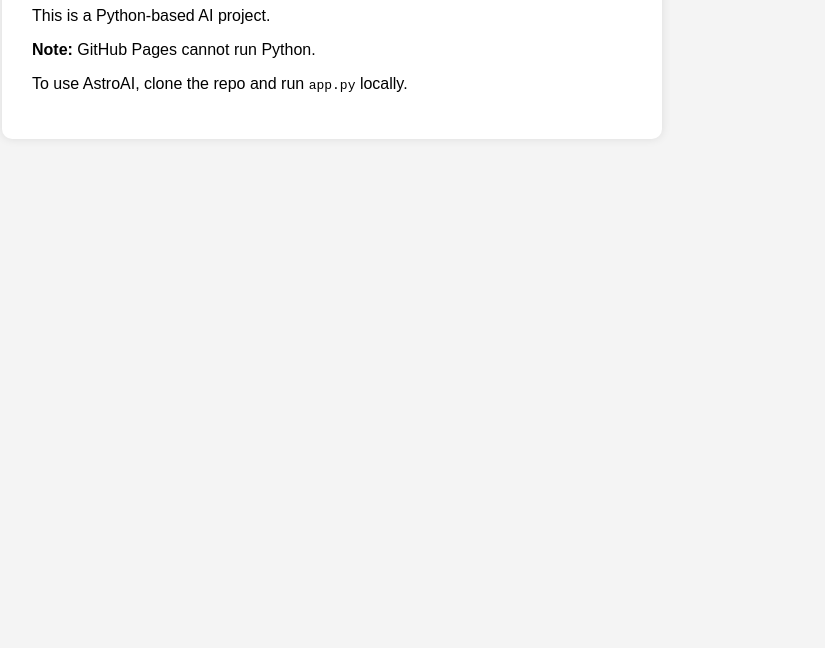
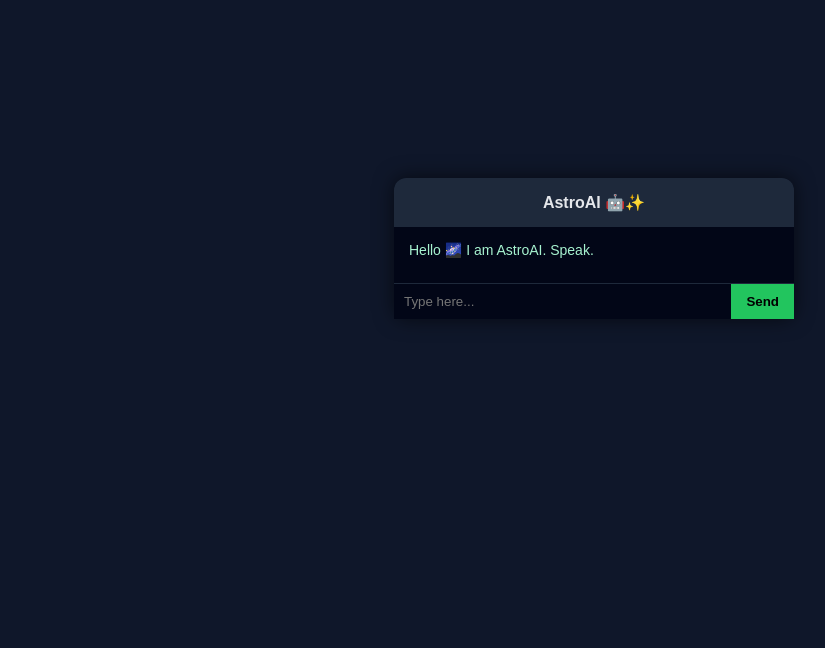
Before and after one commit to devaditya2303-lgtm/EchoAI, a plain HTML site: page index.html in a window 1280 px wide. Shown: the part 152-800 px from the top of the page, without its empty margins (46-871 px from the left). Drawn offline with Linux system fonts and the light colour scheme.

Commit message:
Update index.html

```diff
--- a/index.html
+++ b/index.html
@@ -1,28 +1,146 @@
 <!DOCTYPE html>
-<html>
+<html lang="en">
 <head>
-  <title>AstroAI</title>
+  <meta charset="UTF-8">
+  <title>AstroAI 🤖✨</title>
   <style>
     body {
       font-family: Arial, sans-serif;
-      background: #f4f4f4;
-      padding: 40px;
+      background: #0f172a;
+      color: #e5e7eb;
+      display: flex;
+      justify-content: center;
+      align-items: center;
+      height: 100vh;
+      margin: 0;
     }
-    .card {
-      background: white;
-      padding: 30px;
-      border-radius: 10px;
-      max-width: 600px;
-      box-shadow: 0 0 10px rgba(0,0,0,0.1);
+    .chatbox {
+      width: 400px;
+      background: #020617;
+      border-radius: 12px;
+      box-shadow: 0 0 20px rgba(0,0,0,0.6);
+      display: flex;
+      flex-direction: column;
+    }
+    .header {
+      padding: 15px;
+      background: #1e293b;
+      border-radius: 12px 12px 0 0;
+      text-align: center;
+      font-weight: bold;
+    }
+    .messages {
+      padding: 15px;
+      flex: 1;
+      overflow-y: auto;
+      font-size: 14px;
+    }
+    .msg {
+      margin-bottom: 10px;
+    }
+    .user {
+      text-align: right;
+      color: #38bdf8;
+    }
+    .bot {
+      text-align: left;
+      color: #a7f3d0;
+    }
+    .input-area {
+      display: flex;
+      border-top: 1px solid #1e293b;
+    }
+    input {
+      flex: 1;
+      padding: 10px;
+      border: none;
+      outline: none;
+      background: #020617;
+      color: #e5e7eb;
+    }
+    button {
+      padding: 10px 15px;
+      border: none;
+      background: #22c55e;
+      color: black;
+      cursor: pointer;
+      font-weight: bold;
+    }
+    button:hover {
+      background: #16a34a;
     }
   </style>
 </head>
 <body>
-  <div class="card">
-    <h1>AstroAI 🤖✨</h1>
-    <p>This is a Python-based AI project.</p>
-    <p><b>Note:</b> GitHub Pages cannot run Python.</p>
-    <p>To use AstroAI, clone the repo and run <code>app.py</code> locally.</p>
+
+<div class="chatbox">
+  <div class="header">AstroAI 🤖✨</div>
+  <div class="messages" id="messages">
+    <div class="msg bot">Hello 🌌 I am AstroAI. Speak.</div>
   </div>
+  <div class="input-area">
+    <input id="userInput" type="text" placeholder="Type here..." />
+    <button onclick="send()">Send</button>
+  </div>
+</div>
+
+<script>
+  const messages = document.getElementById("messages");
+  const input = document.getElementById("userInput");
+
+  function send() {
+    const text = input.value.trim();
+    if (text === "") return;
+
+    addMessage(text, "user");
+    input.value = "";
+
+    setTimeout(() => {
+      addMessage(getReply(text), "bot");
+    }, 500);
+  }
+
+  function addMessage(text, sender) {
+    const div = document.createElement("div");
+    div.className = "msg " + sender;
+    div.innerText = text;
+    messages.appendChild(div);
+    messages.scrollTop = messages.scrollHeight;
+  }
+
+  function getReply(text) {
+    text = text.toLowerCase();
+
+    if (text.includes("hello") || text.includes("hi"))
+      return "Hello there ✨";
+
+    if (text.includes("who are you"))
+      return "I am AstroAI — gentle answers, always by your side 🌙";
+
+    if (text.includes("sad"))
+      return "Even stars feel lonely sometimes. This too shall pass 🌌";
+
+    if (text.includes("love"))
+      return "Love is the universe trying to understand itself ❤️";
+
+    return randomReply();
+  }
+
+  function randomReply() {
+    const replies = [
+      "Tell me more 🌠",
+      "Interesting thought 🤔",
+      "The universe listens patiently ✨",
+      "Old wisdom says: pause and breathe 🌿",
+      "I hear you 🌙"
+    ];
+    return replies[Math.floor(Math.random() * replies.length)];
+  }
+
+  input.addEventListener("keypress", function(e) {
+    if (e.key === "Enter") send();
+  });
+</script>
+
 </body>
 </html>
```
